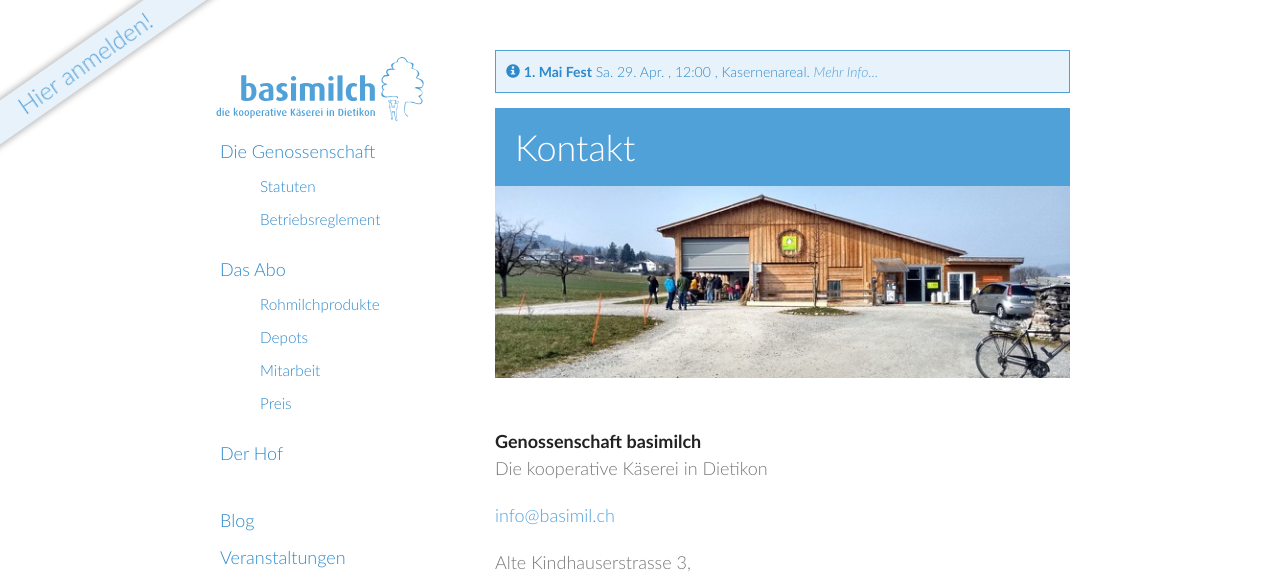
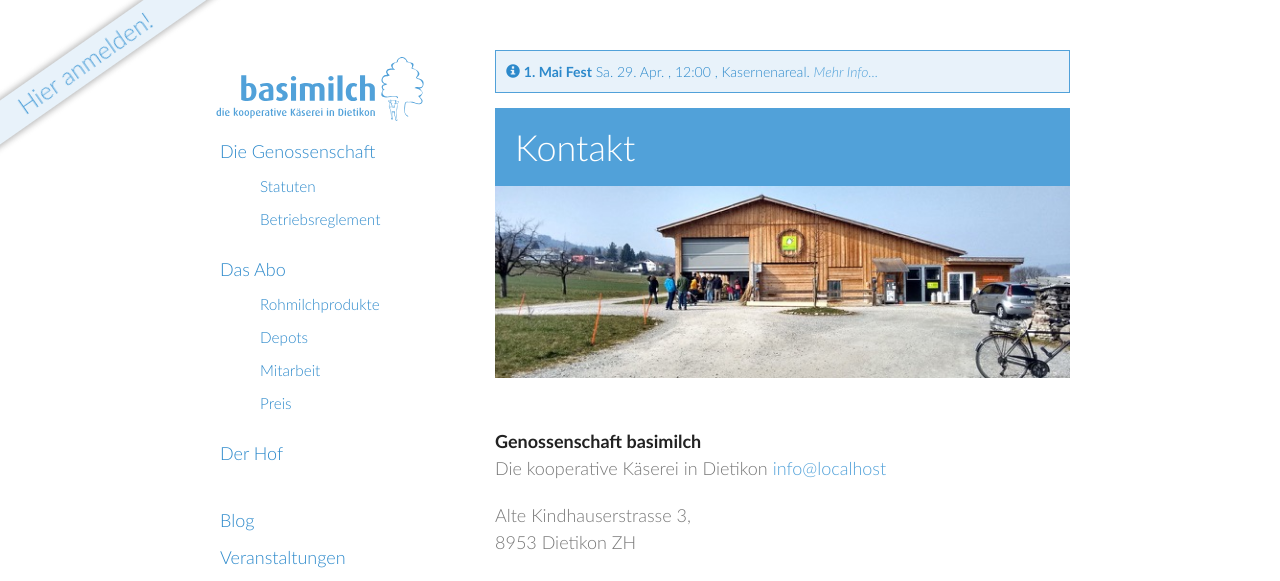
Before and after one commit to vryser/basimilch.github.io, a Jekyll site: the page built from pages/070-kontakt.md, in a window 1280 px wide and 1236 px high. Shown: the top 581 px of the window. Built offline with Jekyll 4.4.1, drawn with Linux system fonts in a browser that asks for light colours; some of the changed text lies outside the part shown.

Commit message:
change: obfuscate email to prevent spam

```diff
--- a/_config.yml
+++ b/_config.yml
@@ -38,7 +38,7 @@ info:
     name: Genossenschaft basimilch
     shortname: basimilch
     subtitle: Die kooperative Käserei in Dietikon
-    email: info@basimil.ch
+    email_user: info
     address:
         street: Alte Kindhauserstrasse 3
         plz: 8953
--- /dev/null
+++ b/_includes/email_script
@@ -0,0 +1 @@
+<script id="x-rbfe-script">(function(){var ea='{{site.info.email_user | default: site.email_user}}';ea=window.btoa(ea+'<>'+document.domain.replace(/\./,'><'));document.styleSheets[0].insertRule('x-rbfe{cursor:pointer;}',1);document.styleSheets[0].insertRule('x-rbfe:after{content:"'+window.atob(ea).replace(/<>/,'\u0040').replace(/></,'\u002E')+'";}',1);window.addEventListener("click",function(e){var el=e.target;if(el.nodeName=="X-RBFE"){var ga=function(a){return encodeURIComponent((el.getAttribute(a)||'')).replace(/%5Cn/g,'%0A').replace(/^(.)/,a+"=$1");};document.location='\u006d\u0061\u0069'+'\u006c\u0074\u006f\u003a'+window.atob(ea).replace(/<>/,'\u0040').replace(/></,'\u002E')+[ga('subject'),ga('body')].filter(function(e){return e;}).join("&").replace(/^(.)/,"?$1");return false;}},false);document.getElementsByTagName('head')[0].removeChild(document.getElementById("x-rbfe-script"));})()<!-- Use an empty tag named 'x-rbfe' to display the email address: <x-rbfe></x-rbfe> You can also include a default subject and body as data-attributes: <x-rbfe data-subject='the subject' data-body='Hello,\n\nThis is the body'></x-rbfe> --></script>
--- a/_includes/head.html
+++ b/_includes/head.html
@@ -15,6 +15,8 @@
   <script src="//html5shiv.googlecode.com/svn/trunk/html5.js"></script>
   <![endif]-->
 
+  {% include email_script %}
+
   {% include favicons.html %}
 
 </head>
--- a/_includes/info_email_link.html
+++ b/_includes/info_email_link.html
@@ -1 +1,4 @@
-<a class="info-email-link" href='mailto:{{ site.info.email | cgi_escape }}?Subject=Frage%20zu%20{% if page.title %}%22{{ page.title }}%22{% else %}{{site.title}}{% endif %}&amp;Body=Hoi%20basimilchler_innen%2C%0A%0AIch%20war%20gerade%20auf%20{{site.url | cgi_escape}}{{page.url | cgi_escape}}%20und%20habe%20folgende%20Frage%3A%0A%0A%0A'>{{ site.info.email }}</a>
+<x-rbfe
+    subject='Frage zu {% if page.title %}"{{ page.title }}"{% else %}{{site.title}}{% endif %}'
+    body='Hoi basimilchler_innen,\n\nIch war gerade auf {{site.url}}{{page.url}} und habe folgende Frage:\n\n\n'
+></x-rbfe>
--- a/css/custom.scss
+++ b/css/custom.scss
@@ -1006,3 +1006,7 @@ body .banner-label {
     -ms-overflow-style: -ms-autohiding-scrollbar;
   }
 }
+
+x-rbfe {
+  @extend a;
+}
```
